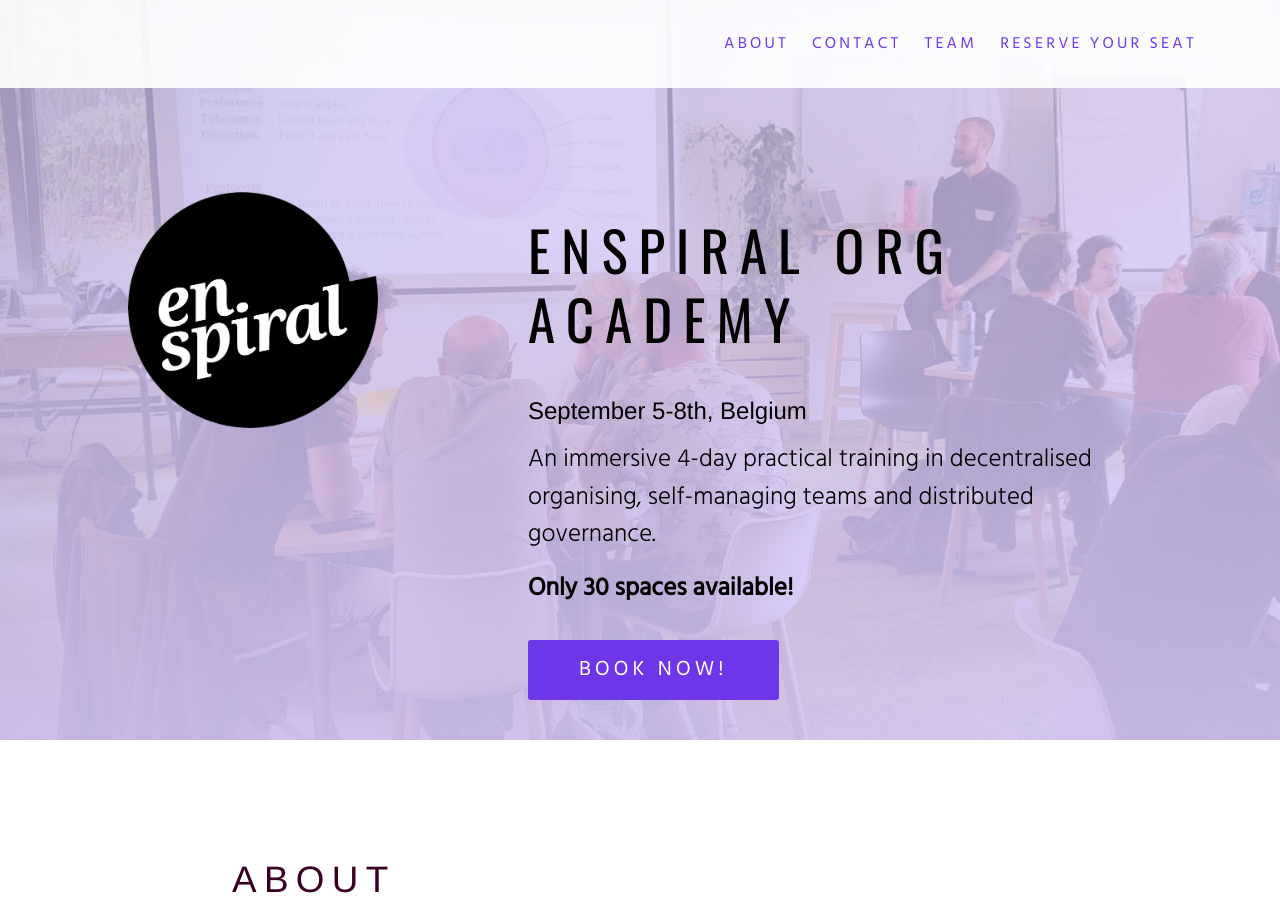
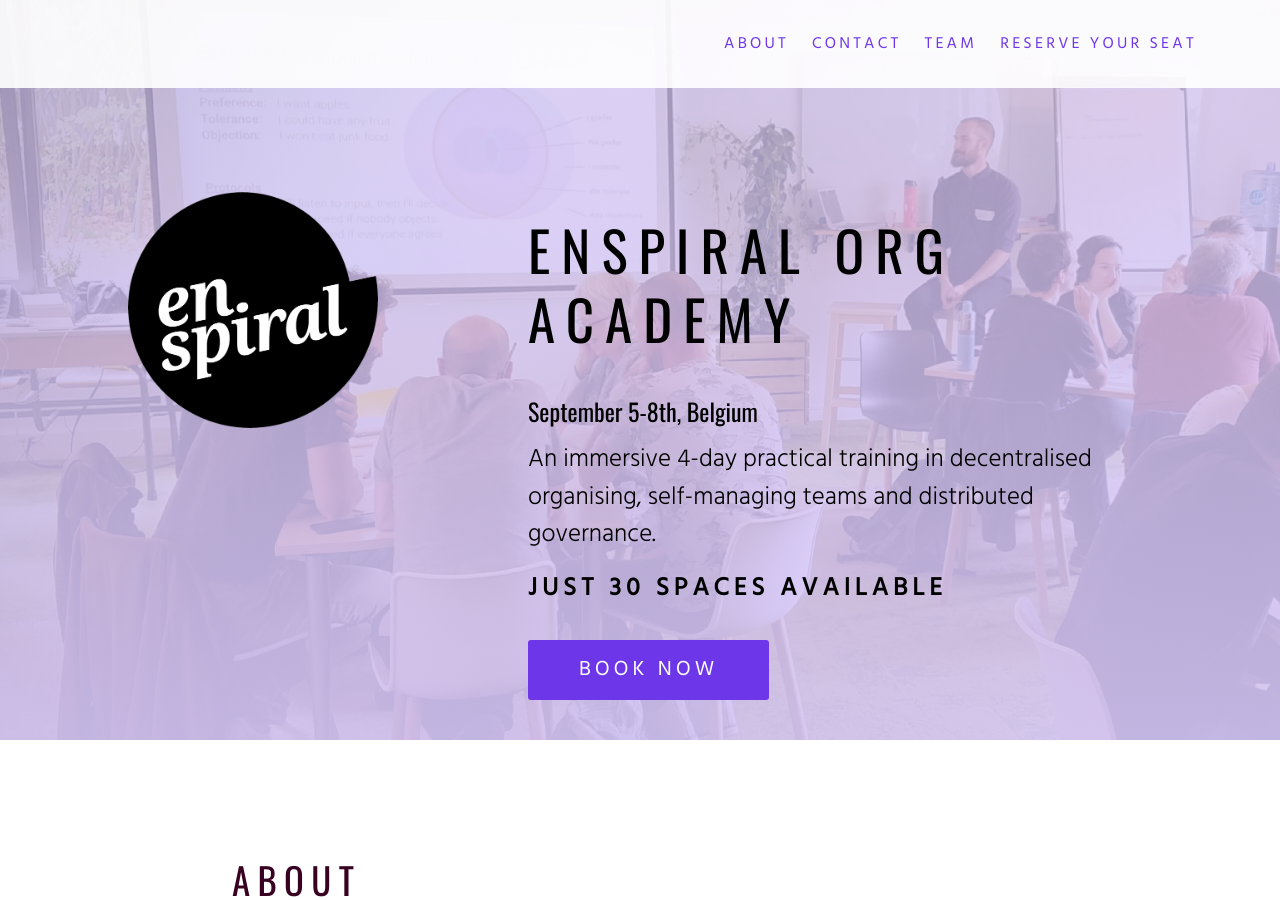
Before and after one commit to rdbartlett/orgacademy.github.io, a Jekyll site: the page built from index.html, in a window 1280 px wide and 900 px high. Built offline with Jekyll 4.4.1, drawn with Linux system fonts in a browser that asks for light colours; nearby versions of some CDN libraries; some of the changed text lies outside the part shown.

Commit message:
color and text tweaks

```diff
--- a/_layouts/default.html
+++ b/_layouts/default.html
@@ -44,7 +44,7 @@
   <div class="purple-dark-bg footer-elem">
     <footer>
       <div class="center mt2">
-        <p>Copyright June 2019 - Ensirpal Org Academy</p>
+        <p>Copyright June 2019 - Enspiral Org Academy</p>
       </div>
     </footer>
   </div>
--- a/_layouts/main.html
+++ b/_layouts/main.html
@@ -21,8 +21,8 @@
             <h1 id="name" class="responsive-h1 caps name py2">Enspiral Org Academy</h1>
             <h2 class="responsive-h2">September 5-8th, Belgium</h2>
             <p class="mt2">An immersive 4-day practical training in decentralised organising, self-managing teams and distributed governance.</p>
-            <p class="mt2"><strong>Only 30 spaces available!</strong></p>
-           <a target="_blank" href="https://www.thehum.org/events-1/enspiral-org-academy" class="button long caps mt2">Book Now!</a>
+            <p class="mt2 caps"><strong>JUST 30 SPACES AVAILABLE</strong></p>
+           <a target="_blank" href="https://www.thehum.org/events-1/enspiral-org-academy" class="button long caps mt2 caps">Book Now</a>
         </div>
       </div>
     </header>
--- a/css/main.css
+++ b/css/main.css
@@ -15,11 +15,13 @@
 
 h2, h3, h4, h5 {
   font-weight: 500;
+  font-family: 'Oswald', sans-serif;
 }
 
 h1 {
 	font-weight: 400;
 	font-size: 2.3rem;
+	font-family: 'Oswald', sans-serif;
 
 /*	font-size: 2.5rem;*/
 }
@@ -87,7 +89,7 @@
 
 .bg-dark {
 	color: white;
-	background-color: #55d048;
+	background-color: #bfbfc7;
 /*	background-image: linear-gradient(to bottom,rgba(3, 188, 150, 0.95),rgba(3, 154, 123, 0.95)), url("../lion_2.png");
 */
 }
@@ -213,7 +215,7 @@
 	border: 0;
     height: 4px;
     width: 20vw;
-    background: #40b933;
+    background: #fff401;
     margin-bottom: 30px;
     margin-left: 33px;
 /*    margin: 0 auto;
@@ -224,7 +226,7 @@
 	border: 0;
     height: 4px;
     width: 20vw;
-    background: white;
+    background: #6d37e9;
     margin-bottom: 30px;
     margin-left: 33px;
 /*    margin: 0 auto;
--- a/index.html
+++ b/index.html
@@ -8,18 +8,10 @@
     <section id="about" class="container py4 px0">
       <div class="clearfix mxn2">
        <div class="col-10 sm-col-10 mx-auto">
-          <h1 class="responsive-h1 caps py2 px3 mb2">About</h1>
-          <hr class="haar-h"/>
+          <h1 class="responsive-h1 caps py2 px3">About</h1>
+          <hr class="haar-y"/>
             <div class="sm-col sm-col-12 px3 py1">
-              <p class="">This September, 30 organisational hackers and innovators will gather for 4 days in the beautiful Belgian countryside. Enspiral Org Academy is a unique training in future ways of working: ways that are more human, self-managing, non-hierarchical, agile and deliberately developmental.<br><br>
-
-Many of us know that “business as usual” in our organisations and workplaces is not sustainable anymore. We want to introduce new ways of working and learn to lead in a new paradigm way - but it’s difficult to find out how to do that.<br><br>
-
-
-Many have read the books - Reinventing Organisations by Fredric Laloux or Brave New Work by Aaron Dignan - but few have lived the experience. How do I build a team or company that is self-managing and non-hierarchical but doesn’t descend into chaos? How do I lead in a way that is more horizontal and less top-down?<br><br>
-
-
-Join us at this immersive training and retreat to learn new things, practice different patterns, meet fellow The Enspiral Org Academy is for people who are already working in non-hierarchical environments, or just starting their journey into self-management. You might be a founder, coach, manager, organisational designer, or community builder.</p>
+              <p class="">This September, 30 organisational hackers and innovators will gather for 4 days in the beautiful Belgian countryside. Enspiral Org Academy is a unique training in future ways of working: ways that are more human, self-managing, non-hierarchical, agile and deliberately developmental.</p>
 
             </div>
         </div>
@@ -30,10 +22,11 @@
     <section id="" class="container py4 px0">
       <div class="clearfix mxn2">
        <div class="col-10 sm-col-10 mx-auto">
-          <h1 class="responsive-h1 caps py2 px3 mb2">Who is this for?</h1>
+          <h1 class="responsive-h1 caps py2 px3">WHY JOIN ENSPIRAL ORG ACADEMY?</h1>
           <hr class="haar-h"/>
             <div class="sm-col sm-col-12 px3 py1">
-              <p class="">Are you an organisational innovator? Are you curious about new ways of working? Do you feel like work could be the place we grow ourselves and our capacity to lead, regarle<br><br>Perhaps you have already started working horizontally or self-managing in some ways. This training will strengthen, accelerate and deepen what you have begun. You will learn practices to help you where you are stuck.<br><br>Perhaps you are an employee, founder or manager and you want to find out ways you can encourage your team to be more engaged, have more agency, and freedom.</p>
+              <p class="">Many of us know that “business as usual” in our organisations and workplaces is not sustainable anymore. We want to introduce new ways of working and learn to lead in a new paradigm way - but it’s difficult to find out how to do that.<br><br>Many have read the books - Reinventing Organisations by Fredric Laloux or Brave New Work by Aaron Dignan - but few have lived the experience. How do I build a team or company that is self-managing and non-hierarchical but doesn’t descend into chaos? How do I lead in a way that is more horizontal and less top-down?<br><br>Join us at this immersive training and retreat to learn new things, practice different patterns, meet fellow change-makers and change the way you work.
+</p>
 
             </div>
         </div>
@@ -44,9 +37,9 @@
     <section id="" class="container py4 px0">
       <div class="clearfix mxn2">
          <div class="col-10 sm-col-10 mx-auto">
-          <h1 class="responsive-h1 caps py2 px3 mb0">What we will cover</h1>
+          <h1 class="responsive-h1 caps py2 px3">What we will cover</h1>
           <p class="py2 px3">We’ve prepared a selection of facilitated training sessions to share what we’ve learned about some of the most difficult challenges of collaborative organisation:</p>
-            <hr class="haar-h"/>
+            <hr class="haar-y"/>
 
            <div class="sm-col sm-col-6 px3 py1">
             <h3 class="responsive-h3 caps">Decision-making</h3>
@@ -91,7 +84,7 @@
       <div class="clearfix mxn2">
         <div class="col-10 sm-col-10 mx-auto">
             <h1 class="responsive-h1 caps py2 mb2 px3">Daily Agenda</h1>
-            <hr class="haar-y"/>
+            <hr class="haar-h"/>
           </div>
         </div>
         <div class="clearfix mxn2 py3 px3">
@@ -116,17 +109,16 @@
       <div class="clearfix mxn2">
          <div class="col-10 sm-col-10 mx-auto">
           <h1 class="responsive-h1 caps py2 px3 mb0">What will you get out of it?</h1>
-            <hr class="haar-h"/>
+            <hr class="haar-y"/>
 
            <div class="sm-col sm-col-10 px3 py1">
-            <ul><li>Lived, practical experience of non-hierarchical ways of working alongside experienced people who can help you on your specific challenges.</li><br>
+           <ul><li>Lived, practical experience of non-hierarchical ways of working alongside experienced people who can help you on your specific challenges.</li><br>
             <li>A toolkit of methodologies and practices to take back into your workplace.</li><br>
             <li>Knowledge from research and case studies of other organisations experimenting with radical forms of management and work culture.</li><br>
             <li>The key ingredients and patterns to start your own decentralised Enspiral-like network or community.</li><br>
             <li>An intimate space where you will be supported to pause and reflect, but also encouraged to stretch yourself and learn.</li><br>
             <li>A unique opportunity to hear from the many organisational experiments we’ve implemented at Enspiral; we’ll share the highs as well as the lows.</li><br>
             <li>Deep new connections with brilliant inspiring people aligned in work and purpose!</li>
-
     </section>
   </div>
 
@@ -136,9 +128,9 @@
         <div class="clearfix mxn2 center">
               <div class="col-10 sm-col-10 mx-auto">
           <h1 class="responsive-h1 caps py1 px3 mb2 caps">Are you ready to join us?</h1>
-          <h3 class="responsive-h3 px3">To create an intimate event we have limited the capacity to 30 people. Don't miss out!</h3>
+          <p class="px3"><strong>To create an intimate event we have limited the capacity to 30 people. Don't miss out!</strong></p>
           <p>If you’re interested, but not totally sure, contact us. We’ll be happy to chat.</p>
-          <a target="_blank" href="https://www.thehum.org/events-1/enspiral-org-academy" class="button double caps mt2 mb3 px3">Reserve your seat!</a>
+          <a target="_blank" href="https://www.thehum.org/events-1/enspiral-org-academy" class="button double caps mt2 mb3 px3 caps">Reserve your seat</a>
       </div>
     </section>
 </div>
@@ -150,10 +142,10 @@
       <div class="clearfix mxn2">
        <div class="col-10 sm-col-10 mx-auto">
           <h1 class="responsive-h1 caps py2 px3 mb2 caps">When & Where?</h1>
-          <hr class="haar-y"/>
+          <hr class="haar-h"/>
             <div class="sm-col sm-col-10 px3 py1">
-              <p class="">We’re working and staying at De Kluizerij, a peaceful location just 30 minutes drive from the center of Brussels. De Kluizerij is a former Benedictine monastery in a beautiful 12-hectare park surrounded by forest, meadows, orchards and vineyards. <br><br>You’ll arrive in the afternoon on Thursday September 5th, and finish after lunch on Sunday 8th.</p>
-             <a target="_blank" href="https://www.thehum.org/events-1/enspiral-org-academy" class="button long underline caps mt2">Book Now!</a>
+              <p class="">We’re working and staying at <a target="_blank" href="https://www.dekluizerij.be/index.php">De Kluizerij</a>, a peaceful location just 30 minutes drive from the center of Brussels. De Kluizerij is a former Benedictine monastery in a beautiful 12-hectare park surrounded by forest, meadows, orchards and vineyards. <br><br>You’ll arrive in the afternoon on Thursday September 5th, and finish after lunch on Sunday 8th.</p>
+             <a target="_blank" href="https://www.thehum.org/events-1/enspiral-org-academy" class="button long underline caps mt2 caps">Book Now</a>
             </div>
         </div>
     </section>
@@ -166,9 +158,7 @@
         <div class="col-10 sm-col-10 mx-auto">
           <h1 class="responsive-h1 px3 py0 caps">Who is hosting the Academy?</h1>
           <p class="px3 py2">You’ll be hosted by four Enspiral Members, each bringing years of lived experience in new ways of working.</p>
-          <hr class="haar-h"/>
-
-
+          <hr class="haar-y"/>
 
           <div class="clearfix mxn3">
            <div class="col-11 mx-auto py4">
@@ -223,8 +213,8 @@
       <div class="clearfix mxn2">
         <div class="col-10 sm-col-10 mx-auto">
           <h1 class="responsive-h1 px3 py0 caps">Contact</h1>
-           <hr class="haar-y"/>
-           <p class="nav-bottom px3 py2">If you’re holding questions or would like to learn more about it get in touch with us: info@xyz.com</p>
+           <hr class="haar-h"/>
+           <p class="nav-bottom px3 py2">If you’re holding questions or would like to learn more about it get in touch with us: <a target="_blank" href="mailto:phoebe@enspiral.com">phoebe@enspiral.com</a></p>
           </div>
           </div>
         </section>
```
Also changed, not shown: other parts of index.html (+1 -1 lines), 4 other files.
